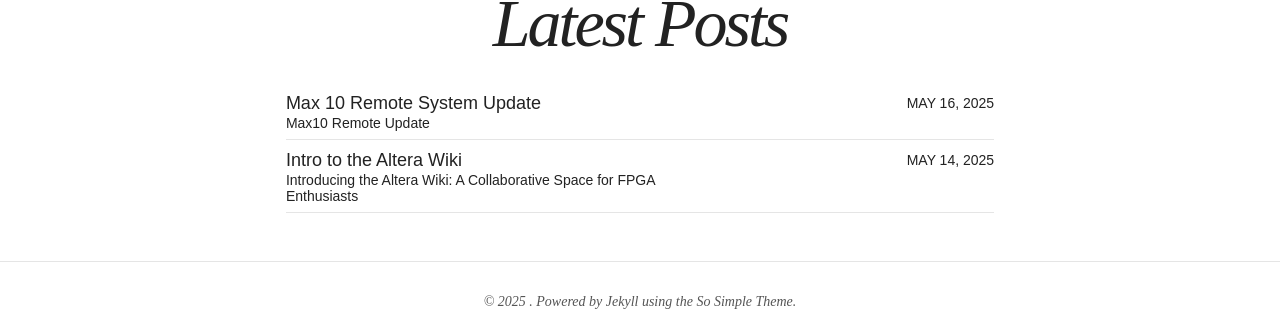
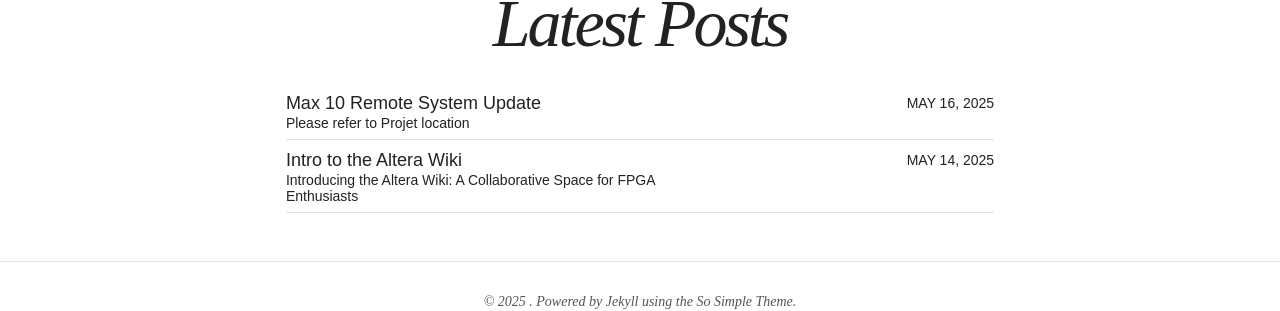
Before and after one commit to fpga-wiki/fpga-wiki.github.io, a Jekyll site: the page built from index.html, in a window 1280 px wide. Shown: the part 489-800 px from the top of the page. Built offline with Jekyll 4.4.1, drawn with Linux system fonts in a browser that asks for light colours; nearby versions of some CDN libraries.

Commit message:
Update 2025-05-16-Max10_RSU.md

```diff
--- a/_posts/ref_design/2025-05-16-Max10_RSU.md
+++ b/_posts/ref_design/2025-05-16-Max10_RSU.md
@@ -9,12 +9,9 @@
 share: true
 ---
 
-# Max10 Remote Update
+Please refer to [Projet location](https://github.com/altera-wiki/Max10-RemoteUpdate.git)
 
-Please refer to
-https://github.com/altera-wiki/Max10-RemoteUpdate.git
-
- Max 10 Remote Update through System Console
+Max 10 Remote Update through System Console
 
 This design is created in Quartus 21.1 Standard Edition. You will need to recompile the design using RemoteUpdate.qar and convert the programming file using InternalConfig.cof.
 
```
